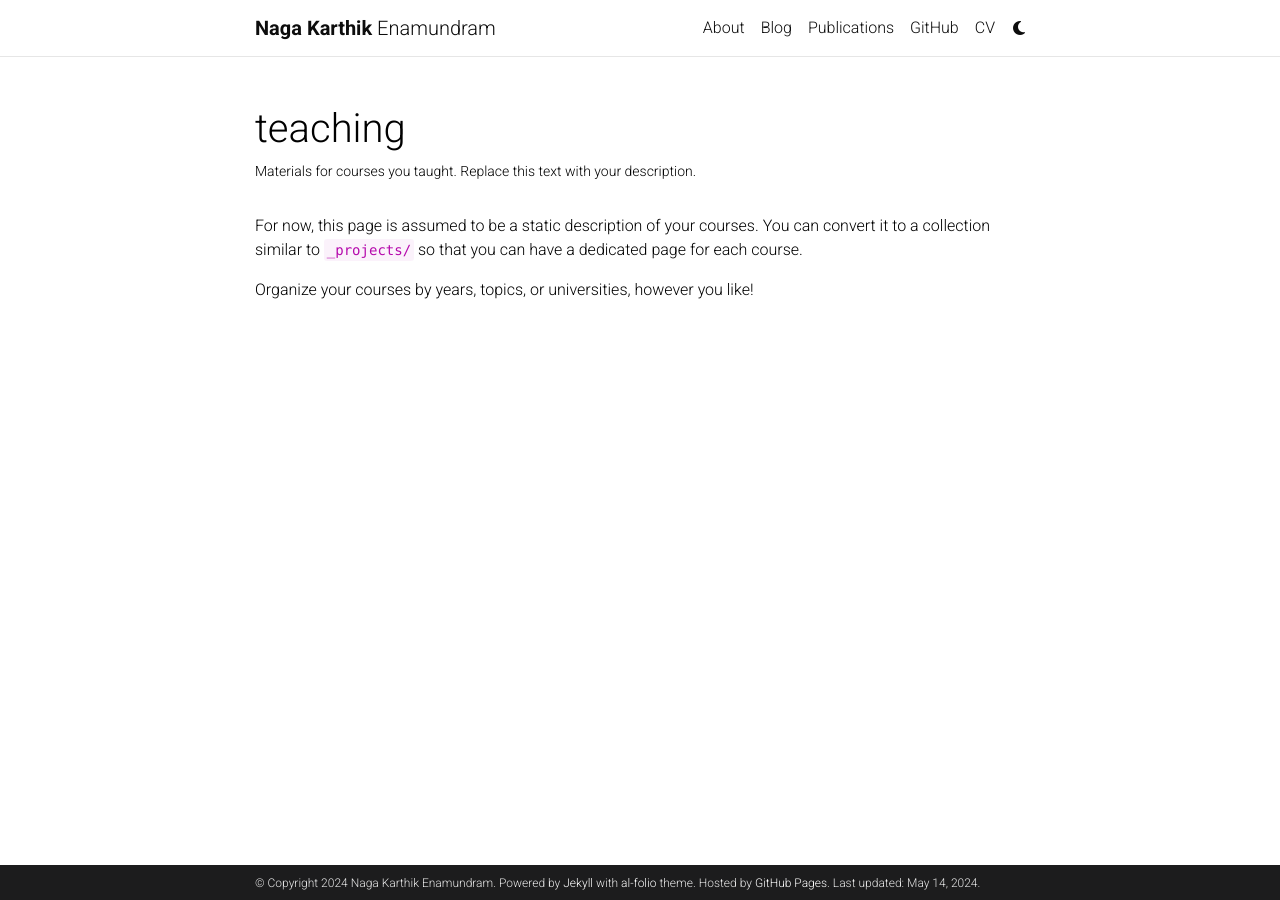
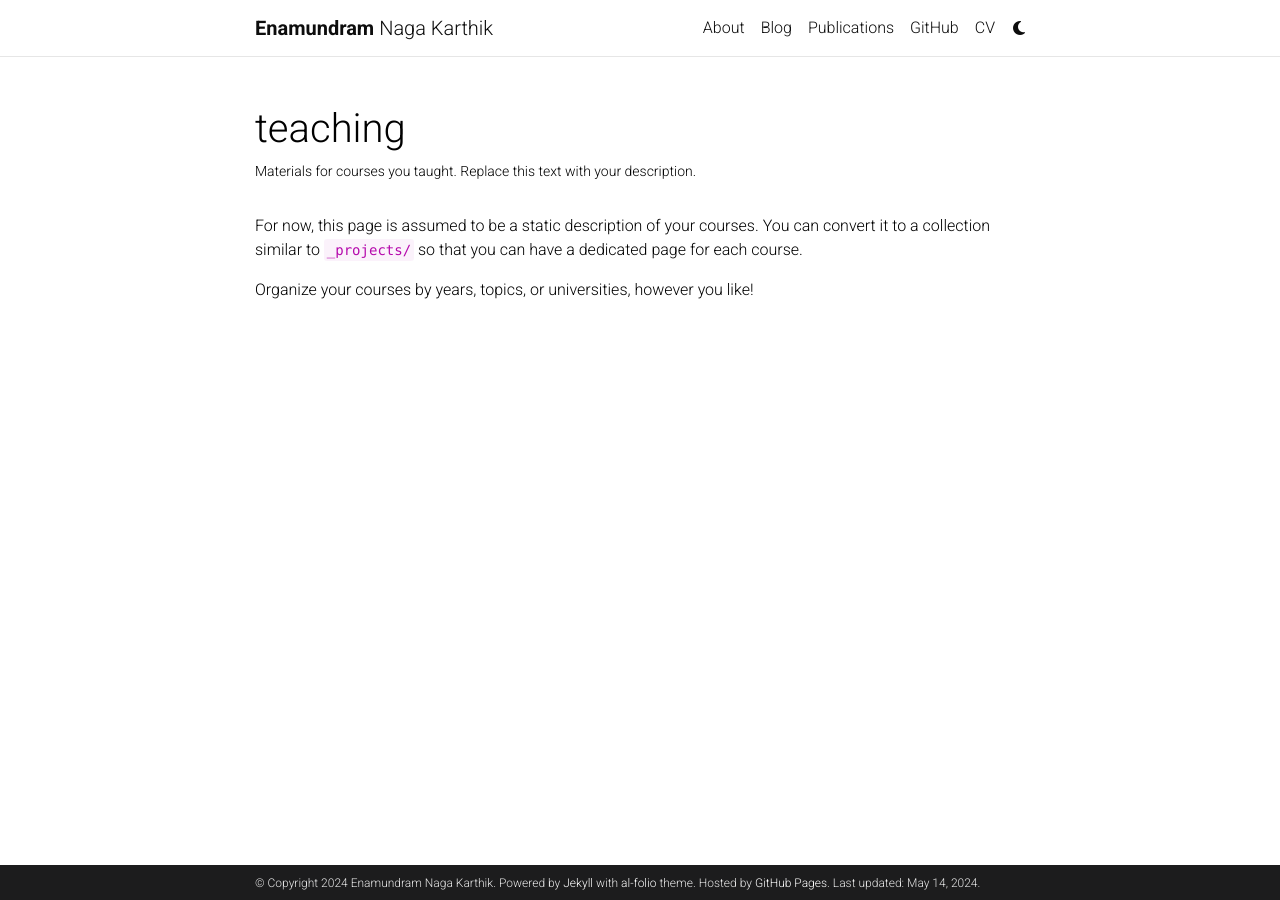
Before and after one commit to naga-karthik/naga-karthik.github.io, a Jekyll site: the page built from _pages/teaching.md, in a window 1280 px wide. Built offline with Jekyll 4.4.1, drawn with Linux system fonts in a browser that asks for light colours; comment, search, counter and statistics services are not loaded; a style sheet for code colours, icons or effects is not loaded.

```diff
--- a/_config.yml
+++ b/_config.yml
@@ -3,9 +3,9 @@
 # -----------------------------------------------------------------------------
 
 title: blank # the website title (if blank, full name will be used instead)
-first_name: Naga Karthik
+first_name: Enamundram
 middle_name:
-last_name: Enamundram
+last_name: Naga Karthik
 email: emvnagakarthik@gmail.com
 description: > # the ">" symbol means to ignore newlines until "footer_text:"
   A simple, whitespace theme for academics. Based on [*folio](https://github.com/bogoli/-folio) design.
```
